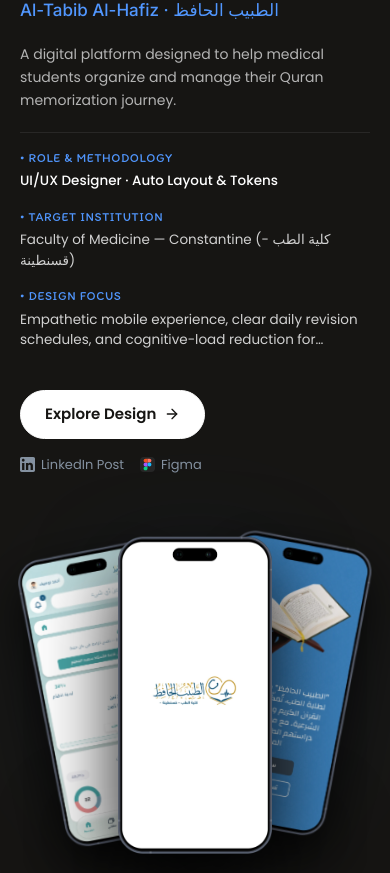
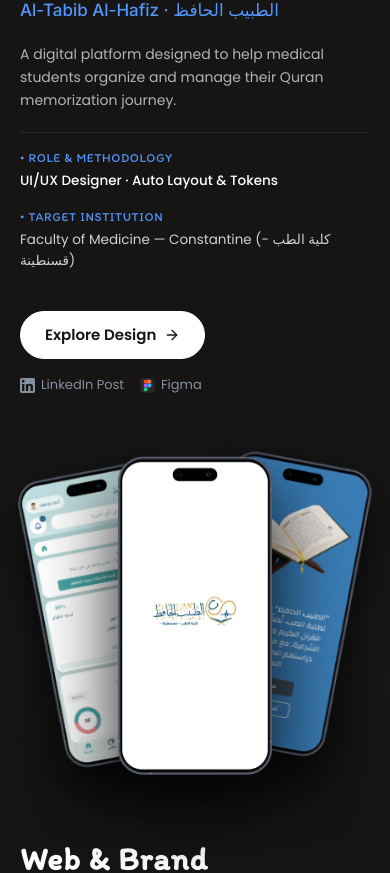
Before and after one commit to lo-ucif/lo__ucif-portfolio, a React (Vite) app: page / in a window 390 px wide. Shown: the part 6860-7733 px from the top of the page. Built offline with nearby package versions, Linux system fonts and the light colour scheme; a web font is replaced by a local one.

Commit message:
feat: remove design focus from case study cards, remove desktop header separator between social links, and link let's talk to whatsapp

```diff
--- a/src/components/layout/SiteHeader.tsx
+++ b/src/components/layout/SiteHeader.tsx
@@ -170,8 +170,6 @@ export function SiteHeader(_props?: Partial<SiteHeaderProps>) {
                 <span>GitHub</span>
               </motion.a>
 
-              <span className="text-white/30 text-[15px] select-none">|</span>
-
               <motion.a
                 href="https://www.linkedin.com/in/ahmed-loucif-757854342"
                 target="_blank"
--- a/src/features/case-studies/components/CaseStudyCard.tsx
+++ b/src/features/case-studies/components/CaseStudyCard.tsx
@@ -16,7 +16,6 @@ export function CaseStudyCard(props: CaseStudy) {
     arabicTitle,
     shortDescription,
     role,
-    mainDesignFocus,
     heroImage,
     mockupImage,
     phoneMockups,
@@ -88,8 +87,8 @@ export function CaseStudyCard(props: CaseStudy) {
           {shortDescription}
         </p>
 
-        {/* Metadata Grid (Role, Institution/Sector, Design Focus) */}
-        <div className="grid grid-cols-1 sm:grid-cols-3 gap-4 pt-4 pb-2 border-t border-white/[0.08] w-full">
+        {/* Metadata Grid (Role, Institution/Sector) */}
+        <div className="grid grid-cols-1 sm:grid-cols-2 gap-4 pt-4 pb-2 border-t border-white/[0.08] w-full">
           <div className="flex flex-col">
             <span className="font-['Itim'] text-[12.5px] text-[#5197ff] uppercase tracking-wider">
               • Role &amp; Methodology
@@ -105,15 +104,6 @@ export function CaseStudyCard(props: CaseStudy) {
             </span>
             <span className="font-['Poppins'] text-[13.5px] text-[#d1d1d1] mt-1">
               {targetValue}
-            </span>
-          </div>
-
-          <div className="flex flex-col">
-            <span className="font-['Itim'] text-[12.5px] text-[#5197ff] uppercase tracking-wider">
-              • Design Focus
-            </span>
-            <span className="font-['Poppins'] text-[13.5px] text-[#d1d1d1] mt-1 line-clamp-2">
-              {mainDesignFocus}
             </span>
           </div>
         </div>
--- a/src/features/contact/components/ContactSection.tsx
+++ b/src/features/contact/components/ContactSection.tsx
@@ -32,7 +32,9 @@ export function ContactSection() {
           transition={{ duration: 0.6, ease: easeOut }}
         >
           <motion.a
-            href="mailto:louciftamer3@gmail.com"
+            href="https://wa.me/213676244189"
+            target="_blank"
+            rel="noopener noreferrer"
             className="inline-block rounded-[38.182px] border border-white bg-white px-[28px] py-[11px] font-['Poppins'] text-[16px] text-[#161513] transition-colors duration-300 hover:bg-transparent hover:text-white"
             whileHover={{ scale: 1.03 }}
             whileTap={{ scale: 0.95 }}
--- a/src/pages/CaseStudyDetail.tsx
+++ b/src/pages/CaseStudyDetail.tsx
@@ -215,7 +215,9 @@ export default function CaseStudyDetail() {
           </p>
           <div className="flex flex-wrap items-center justify-center gap-3 pt-2">
             <a
-              href="mailto:louciftamer3@gmail.com"
+              href="https://wa.me/213676244189"
+              target="_blank"
+              rel="noopener noreferrer"
               className="rounded-[38.182px] border border-white bg-white px-6 py-2.5 font-['Poppins'] text-[14.5px] font-medium text-[#161513] transition-colors duration-300 hover:bg-transparent hover:text-white"
             >
               Let's Talk
--- a/src/pages/Home.tsx
+++ b/src/pages/Home.tsx
@@ -138,7 +138,9 @@ export default function Home() {
             >
               <motion.a
                 className="rounded-[38.182px] border border-white bg-white px-[16.76px] py-[12.57px] font-['Poppins'] text-[16.327px] text-[#161513] transition-colors duration-300 hover:bg-transparent hover:text-white"
-                href="mailto:louciftamer3@gmail.com"
+                href="https://wa.me/213676244189"
+                target="_blank"
+                rel="noopener noreferrer"
                 whileHover={{ scale: 1.03 }}
                 whileTap={{ scale: 0.95 }}
                 transition={{ duration: 0.18, ease: "easeOut" }}
--- a/src/pages/ProjectDetail.tsx
+++ b/src/pages/ProjectDetail.tsx
@@ -415,7 +415,9 @@ export default function ProjectDetail() {
           </p>
           <div className="flex flex-wrap items-center justify-center gap-3 pt-2">
             <a
-              href="mailto:louciftamer3@gmail.com"
+              href="https://wa.me/213676244189"
+              target="_blank"
+              rel="noopener noreferrer"
               className="rounded-[38.182px] border border-white bg-white px-6 py-2.5 font-['Poppins'] text-[14.5px] font-medium text-[#161513] transition-colors duration-300 hover:bg-transparent hover:text-white"
             >
               Let's Talk
```
